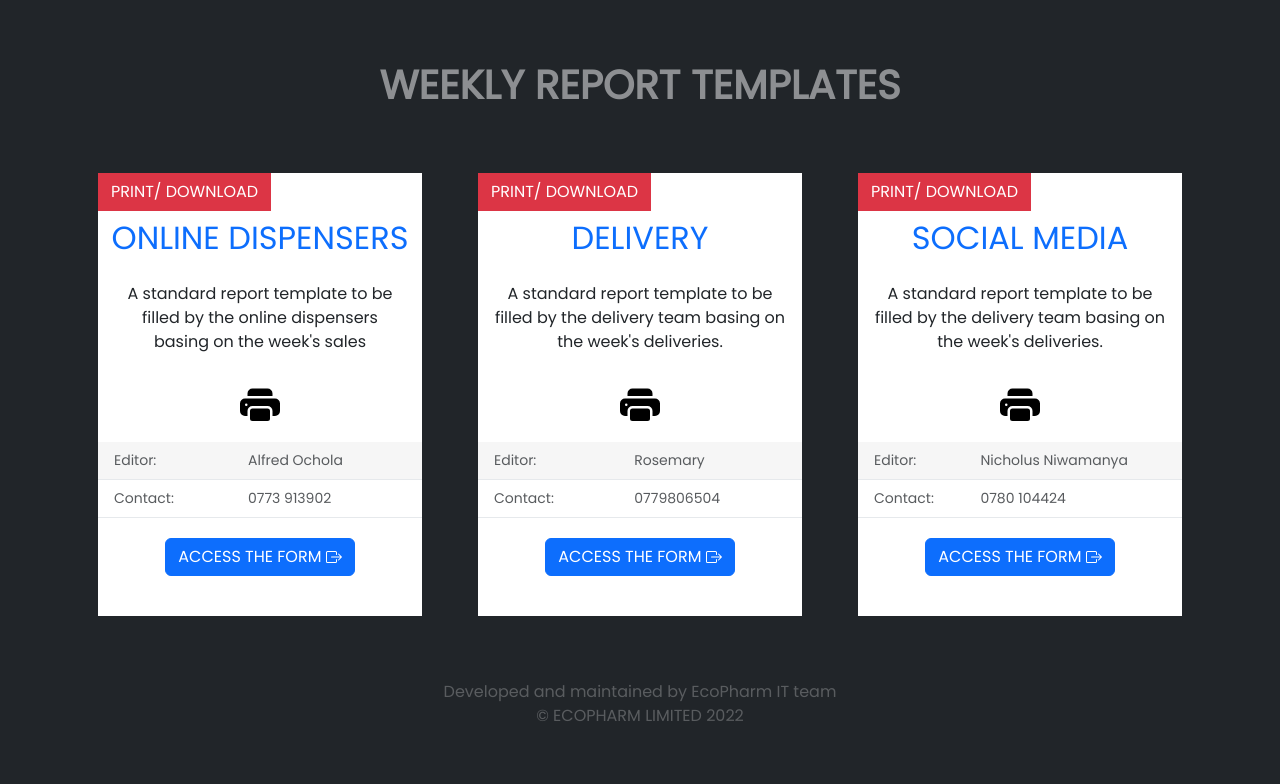
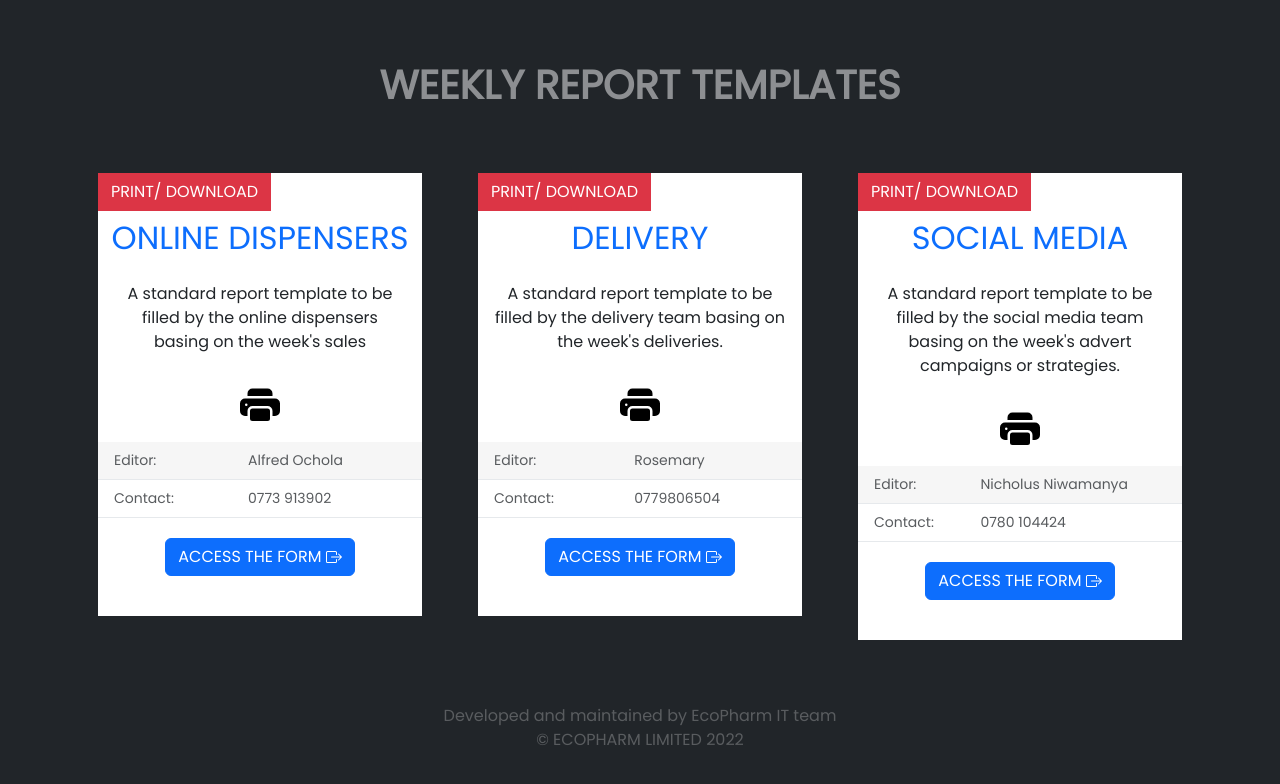
Before and after one commit to alfredochola/EcopharmOnline, a plain HTML site: page index.html in a window 1280 px wide. Shown: the part 670-1454 px from the top of the page. Drawn offline with nearby package versions, Linux system fonts and the light colour scheme.

Commit message:
update 1

```diff
--- a/index.html
+++ b/index.html
@@ -243,7 +243,7 @@ body{
           <h4 class="btn rounded-0 btn-danger text-center">PRINT/ DOWNLOAD</h4>
             <h2 class="text-primary text-center"> SOCIAL MEDIA</h2>
             <p class="p-3 text-dark text-center">
-               A standard report template to be filled by the delivery team basing on the week's deliveries.    </p>
+               A standard report template to be filled by the social media team basing on the week's advert campaigns or strategies.    </p>
             <p class="text-center">
               <svg xmlns="http://www.w3.org/2000/svg" width="40" height="40" fill="#000" class="bi bi-printer-fill" viewBox="0 0 16 16">
                   <path d="M5 1a2 2 0 0 0-2 2v1h10V3a2 2 0 0 0-2-2H5zm6 8H5a1 1 0 0 0-1 1v3a1 1 0 0 0 1 1h6a1 1 0 0 0 1-1v-3a1 1 0 0 0-1-1z"/>
```
